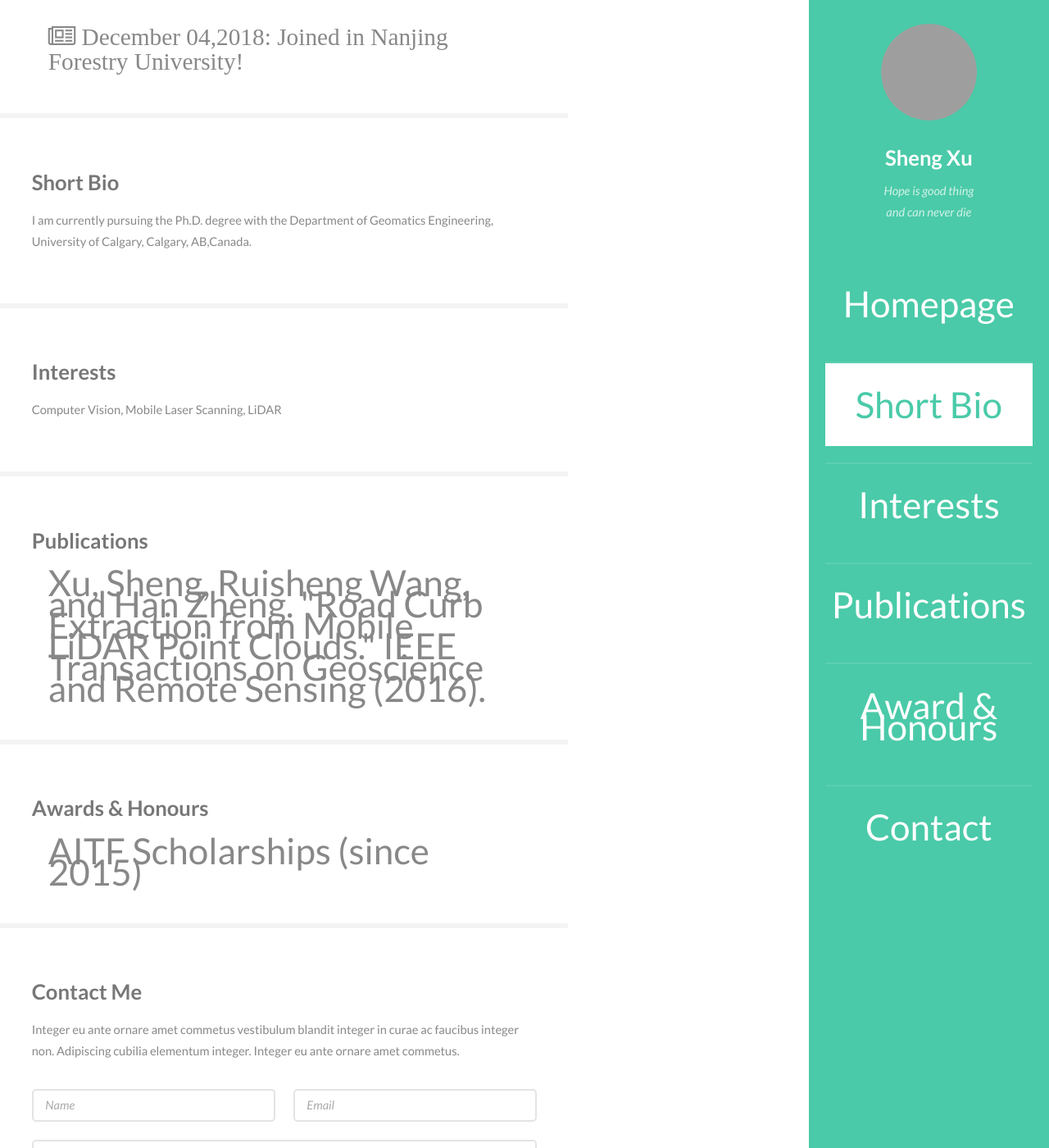
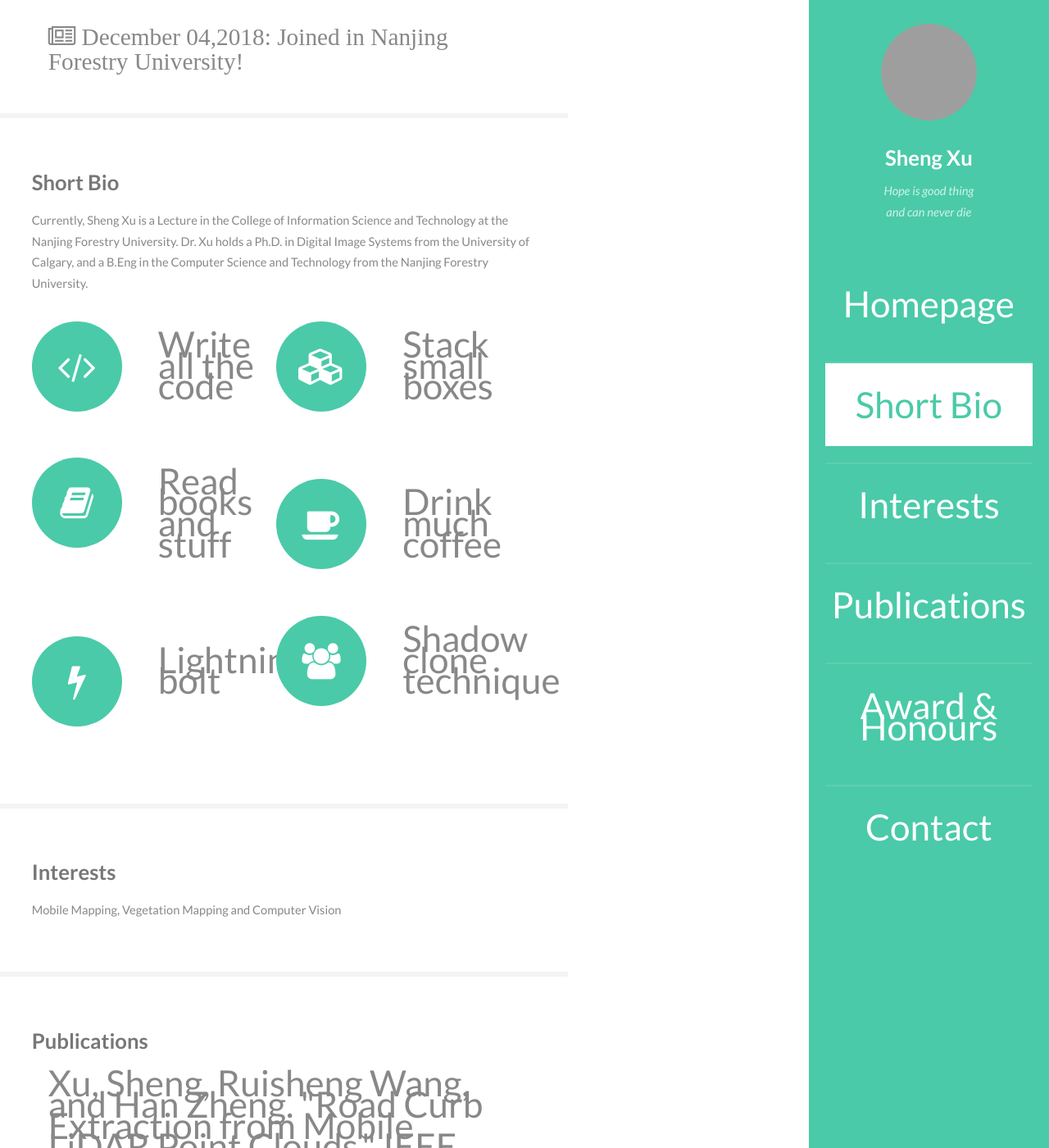
Before and after one commit to lostagex/shengxu, a Jekyll site: the page built from index.html, in a window 1280 px wide and 1400 px high, scrolled down 594 px. Shown: the whole window at 82% size. Built offline with Jekyll 4.4.1, drawn with Linux system fonts in a browser that asks for light colours; grey boxes are pictures that could not be loaded.

Commit message:
Update index.html

```diff
--- a/index.html
+++ b/index.html
@@ -26,14 +26,14 @@ layout: default
 			<section id="two">
 				<div class="container">
 					<h3>Short Bio</h3>
-					<p>I am currently pursuing the Ph.D. degree with the Department of Geomatics Engineering, University of Calgary, Calgary, AB,Canada.</p>
+					<p>Currently, Sheng Xu is a Lecture in the College of Information Science and Technology at the Nanjing Forestry University. Dr. Xu holds a Ph.D. in Digital Image Systems from the University of Calgary, and a B.Eng in the Computer Science and Technology from the Nanjing Forestry University. </p>
 					<ul class="feature-icons">
-<!-- 					<li class="fa-code">Write all the code</li>
+ 					<li class="fa-code">Write all the code</li>
 						<li class="fa-cubes">Stack small boxes</li>
 						<li class="fa-book">Read books and stuff</li>
 						<li class="fa-coffee">Drink much coffee</li>
 						<li class="fa-bolt">Lightning bolt</li>
-						<li class="fa-users">Shadow clone technique</li> -->
+						<li class="fa-users">Shadow clone technique</li>
 					</ul>
 				</div>
 			</section>
@@ -42,7 +42,7 @@ layout: default
 			<section id="three">
 				<div class="container">
 					<h3>Interests</h3>
-					<p>Computer Vision, Mobile Laser Scanning, LiDAR </p>
+					<p>Mobile Mapping, Vegetation Mapping and Computer Vision</p>
 <!-- 					<div class="features">
 						<article>
 							<a href="#" class="image"><img src="images/pic01.jpg" alt="" /></a>
```
